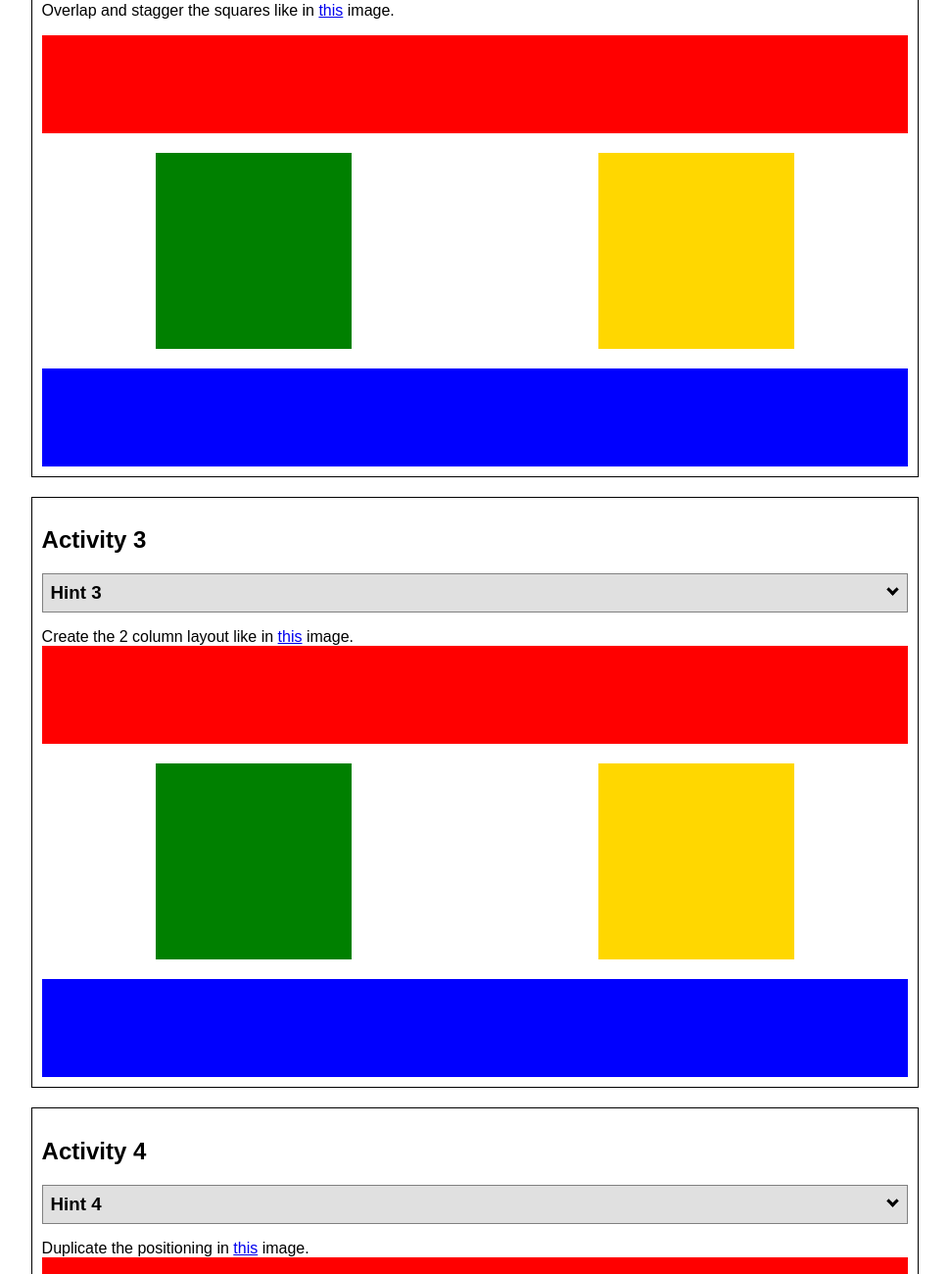
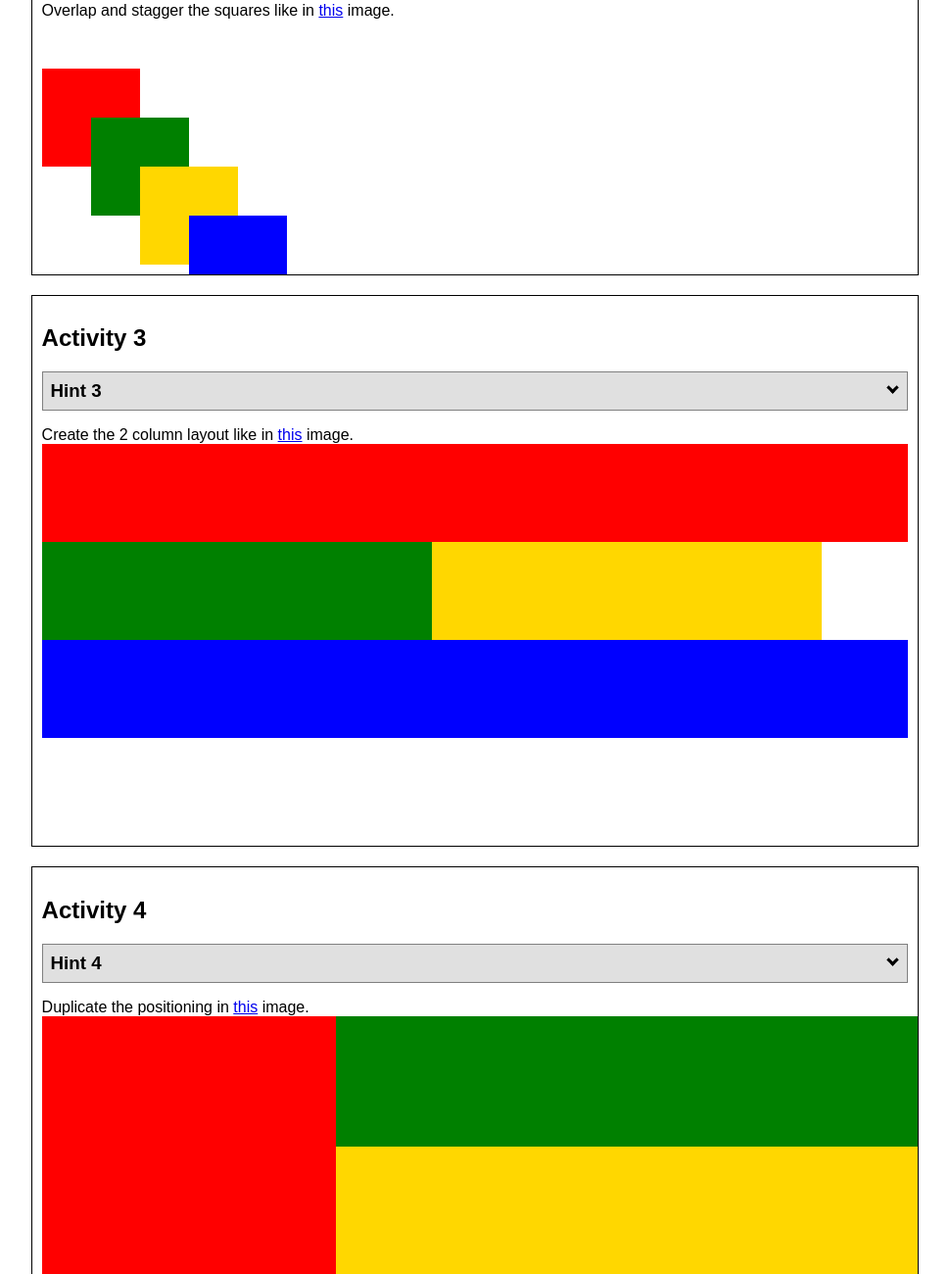
Before and after one commit to sirdave01/wdd130, a plain HTML site: page positioning.html in a window 1280 px wide. Shown: the part 1080-2380 px from the top of the page at 98% size, without its empty margins (155-1124 px from the left). Drawn offline with Linux system fonts and the light colour scheme.

Commit message:
corrected css

```diff
--- a/positionstyles.css
+++ b/positionstyles.css
@@ -32,154 +32,181 @@ grid-column: 1/3;
  /* Activity 2 styles */
 .content2 {
     /* This is the parent of the activity 2 boxes. */
-    display: grid;
-    grid-template-columns: 1fr 1fr;
-    justify-items: center;
-    gap: 20px;
 }
 .red2 {
-width: 100%;
+width: 100px;
 height: 100px;
 background-color: red;
-grid-column: 1/3;
+z-index: 1;
+margin-top: 50px;
+margin-left: 0%;
 }
 .green2 {
-width: 200px;
-height: 200px;
+width: 100px;
+height: 100px;
 background-color: green;
+z-index: 2;
+top: 50px;
+left: 50px;
+transform: translateX(50px) translateY(-50px);
  }
 .yellow2 {
-width: 200px;
-height: 200px;
+width: 100px;
+height: 100px;
 background-color: gold;
+top: 100px;
+left: 0;
+margin-top: -150px;
+margin-left: 100px;
+transform: translateY(50px);
 }
 .blue2 {
-width: 100%;
+width: 100px;
 height: 100px;
 background-color: blue;
-grid-column: 1/3;
+top: 150px;
+left: 50px;
+margin-top: -50px;
+margin-left: 100px;
+transform: translateX(50px) translateY(50px);
 }
  /* Activity 3 styles */
 .content3 {
     /* This is the parent of the activity 3 boxes. */
-    display: grid;
-    grid-template-columns: 1fr 1fr;
-    justify-items: center;
-    gap: 20px;
 }
 .red3 {
 width: 100%;
 height: 100px;
 background-color: red;
-grid-column: 1/3;
  }
 .green3 {
-width: 200px;
-height: 200px;
+width: 45%;
+height: 100px;
 background-color: green;
+grid-column: 1/3;
+grid-column-gap: 5px;
+display: flex;
+grid-gap: 20px;
+grid-template-columns: 3;
+float: left;
+margin: 0px;
+justify-items: start;
+align-items: flex-start;
  }
  .yellow3 {
-width: 200px;
-height: 200px;
+    width: 45%;
+    height: 100px;
     background-color: gold;
+    grid-column: 1/3;
+    grid-column-gap: 5px;
+    display: flex;
+    grid-gap: 10px;
+    grid-template-columns: 3;
+    margin: 0px;
+    justify-items: right;
   }
   .blue3 {
     width: 100%;
     height: 100px;
     background-color: blue;
-grid-column: 1/3;
+    margin-bottom: 100px;
+    position: relative;
   }
   /* Activity 4 styles */
   .content4 {
     /* This is the parent of the activity 4 boxes. */
-    display: grid;
-    grid-template-columns: 1fr 1fr;
-    justify-items: center;
-    gap: 20px;
+    height: 400px;
   }
   .red4 {
-width: 100%;
-height: 100px;
+    width: 300px;
+    height: 100%;
     background-color: red;
-grid-column: 1/3;
   }
   .green4 {
-width: 200px;
-height: 200px;
+    width: 100%;
+    height: 133px;
     background-color: green;
+    margin-inline: 300px;
+    margin-top: -400px;
+
   }
   .yellow4 {
-width: 200px;
-height: 200px;
+    width: 100%;
+    height: 133px;
     background-color: gold;
+    margin-inline: 300px;
   }
   .blue4 {
     width: 100%;
-height: 100px;
+    height: 132px;
     background-color: blue;
-grid-column: 1/3;
+    margin-inline: 300px;
   }
   /* Activity 5 styles */
   .content5 {
     /* This is the parent of the activity 5 boxes. */
-    display: grid;
-    grid-template-columns: 1fr 1fr;
-    justify-items: center;
-    gap: 20px;
+    height: 400px;
   }
   .red5 {
     width: 100%;
     height: 100px;
     background-color: red;
-grid-column: 1/3;
   }
   .green5 {
     width: 200px;
     height: 200px;
     background-color: green;
-
+    float: left;
+    margin-bottom: 10px;
+    z-index: 1;
   }
   .yellow5 {
-width: 200px;
-height: 200px;
+    width: 100%;
+    height: 250px;
     background-color: gold;
+    text-align: justify;
 
   }
   .blue5 {
     width: 100%;
     height: 100px;
     background-color: blue;
-grid-column: 1/3;
   }
   /* Activity 6 styles */
   .content6 {
     /* This is the parent of the activity 6 boxes. */
     display: grid;
-    grid-template-columns: 1fr 1fr;
-    justify-items: center;
-    gap: 20px;
   }
   .red6 {
-width: 100%;
+    width: 200px;
     height: 100px;
     background-color: red;
-grid-column: 1/3;
+    z-index: -1;
   }
   .green6 {
+    width: 100px;
+    height: 100px;
+    background-color: green;
+    margin-top: -50px;
+    z-index: 1;
+  }
+  .yellow6 {
+    width: 100px;
+    height: 200px;
+    background-color: gold;
+    align-items: center;
+    margin-top: -200px;
+    transform: translateX(200px);
+    z-index: 1;
+  }
+  .blue6 {
     width: 200px;
     height: 200px;
-background-color: green;
- }
-.yellow6 {
-width: 200px;
-height: 200px;
-background-color: gold;
-}
-.blue6 {
-width: 100%;
-height: 100px;
     background-color: blue;
-grid-column: 1/3;
+    margin-top: -50px;
+    grid-column-start: 2/6;
+    grid-row: 2/4;
+    transform: translateX(50px);
   }
 
 
--- a/wwr/styles/style.css
+++ b/wwr/styles/style.css
@@ -1,4 +1,5 @@
 @import url('https://fonts.googleapis.com/css2?family=DM+Serif+Display&family=Merriweather:wght@300&display=swap');
+
 #content {
     max-width: 1600px;
     margin: 0 auto;
```
Lines whose indentation alone changed are shown as unchanged.
